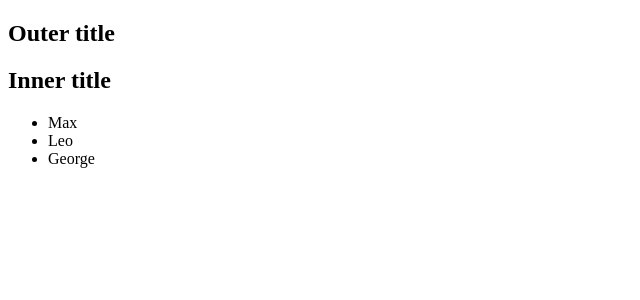
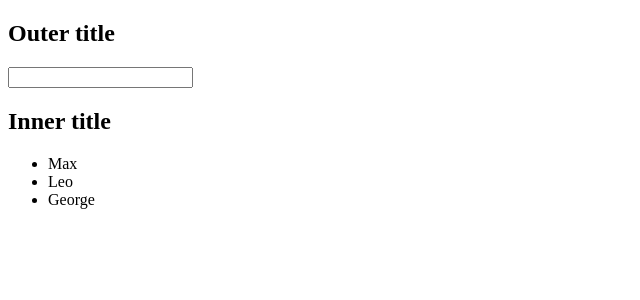
Before and after one commit to AlekseiKromski/JavaScript, a Vue app in the folder vue-part-2/: page / in a window 1280 px wide. Shown: the top 300 px of the page, without its empty margins (0-640 px from the left). Built offline with nearby package versions, Linux system fonts and the light colour scheme.

Commit message:
Vue JS 2 #23 Пользовательские события (Custom Events)

```diff
--- a/vue-part-2/src/App.vue
+++ b/vue-part-2/src/App.vue
@@ -1,7 +1,7 @@
 <template>
   <div id="app">
     <h2>Outer title</h2>
-    <list :peoples="people"></list>
+    <list :peoples="people" @message="displayMessage"></list>
   </div>
 </template>
 
@@ -17,6 +17,11 @@
       return {
         people: ['Max', 'Leo', 'George']
       }
-  }
+    },
+    methods:{
+      displayMessage(message){
+         this.people.push(message)
+      }
+    }
 }
 </script>
--- a/vue-part-2/src/components/list.vue
+++ b/vue-part-2/src/components/list.vue
@@ -1,5 +1,7 @@
 <template>
   <div>
+
+    <input type="text" v-model="message" @keyup.enter="saveMessage">
     <h2 @click="show()">Inner title</h2>
     <ul>
       <li v-for="person in peoples">{{person}}</li>
@@ -21,12 +23,15 @@
     },
     data(){
       return {
-
+        message: '',
       }
     },
     methods:{
       show(){
         console.log(this.peoples)
+      },
+      saveMessage(){
+        this.$emit('message', this.message)
       }
     }
   }
```
